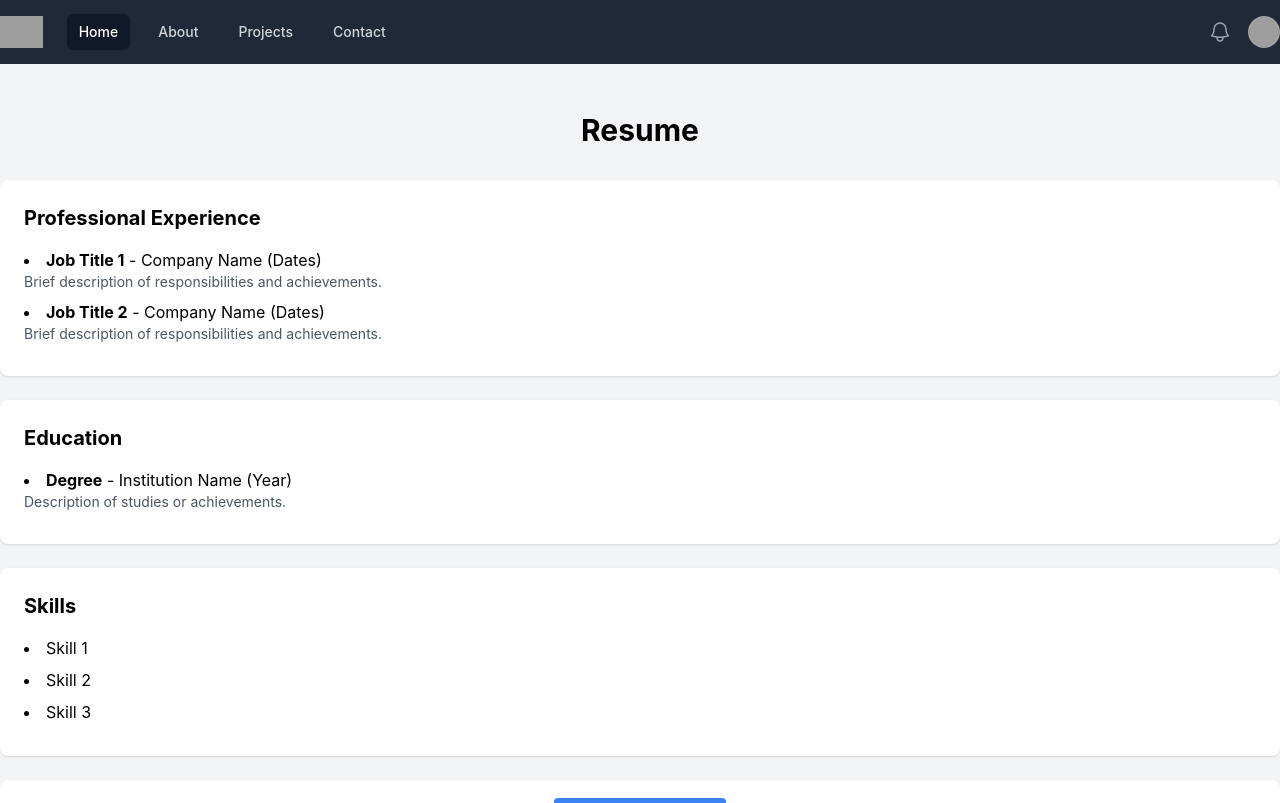
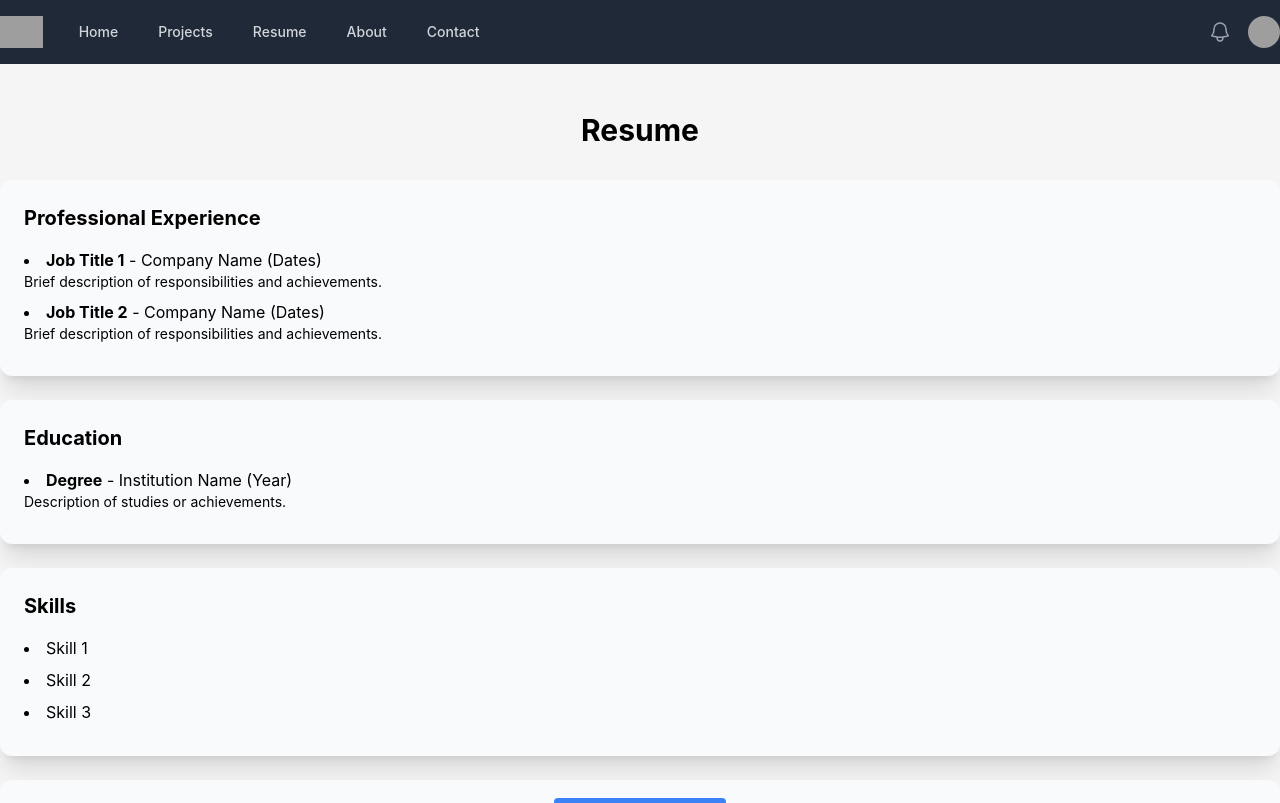
Before and after one commit to dillguill/dillguill.github.io, a React (Create React App) app: page /resume in a window 1280 px wide. Shown: the top 803 px of the page. Built offline with nearby package versions, Linux system fonts and the light colour scheme; grey boxes are pictures that could not be loaded.

Commit message:
Added resume to navbar

```diff
--- a/src/components/Navbar.js
+++ b/src/components/Navbar.js
@@ -4,9 +4,10 @@ import { Disclosure, DisclosureButton, DisclosurePanel, Menu, MenuButton, MenuIt
 import { Bars3Icon, BellIcon, XMarkIcon } from '@heroicons/react/24/outline';
 
 const navigation = [
-  { name: 'Home', href: '/', current: true },
+  { name: 'Home', href: '/', current: false },
+  { name: 'Projects', href: '/projects', current: false },
+  { name: 'Resume', href: '/resume', current: false },
   { name: 'About', href: '/about', current: false },
-  { name: 'Projects', href: '/projects', current: false },
   { name: 'Contact', href: '/contact', current: false },
 ];
 
--- a/src/components/Resume.js
+++ b/src/components/Resume.js
@@ -2,35 +2,35 @@ import React from 'react';
 
 const Resume = () => {
   return (
-    <section id="resume" className="bg-gray-100 py-12">
+    <section id="resume" className="py-12">
       <div className="container mx-auto">
         <h2 className="text-3xl font-bold text-center mb-8">Resume</h2>
 
-        <div className="bg-white shadow rounded-lg p-6">
+        <div className="bg-slate-50 dark:bg-slate-700 shadow-xl rounded-xl p-6">
           <h3 className="text-xl font-bold mb-4">Professional Experience</h3>
           <ul className="list-disc list-inside">
             <li className="mb-2">
               <strong>Job Title 1</strong> - Company Name (Dates)
-              <p className="text-sm text-gray-600">Brief description of responsibilities and achievements.</p>
+              <p className="text-sm">Brief description of responsibilities and achievements.</p>
             </li>
             <li className="mb-2">
               <strong>Job Title 2</strong> - Company Name (Dates)
-              <p className="text-sm text-gray-600">Brief description of responsibilities and achievements.</p>
+              <p className="text-sm">Brief description of responsibilities and achievements.</p>
             </li>
           </ul>
         </div>
 
-        <div className="bg-white shadow rounded-lg p-6 mt-6">
+        <div className="bg-slate-50 dark:bg-slate-700 shadow-xl rounded-xl p-6 mt-6">
           <h3 className="text-xl font-bold mb-4">Education</h3>
           <ul className="list-disc list-inside">
             <li className="mb-2">
               <strong>Degree</strong> - Institution Name (Year)
-              <p className="text-sm text-gray-600">Description of studies or achievements.</p>
+              <p className="text-sm">Description of studies or achievements.</p>
             </li>
           </ul>
         </div>
 
-        <div className="bg-white shadow rounded-lg p-6 mt-6">
+        <div className="bg-slate-50 dark:bg-slate-700 shadow-xl rounded-xl p-6 mt-6">
           <h3 className="text-xl font-bold mb-4">Skills</h3>
           <ul className="list-disc list-inside">
             <li className="mb-2">Skill 1</li>
@@ -39,7 +39,7 @@ const Resume = () => {
           </ul>
         </div>
 
-        <div className="bg-white shadow rounded-lg p-6 mt-6 text-center">
+        <div className="bg-slate-50 dark:bg-slate-700 shadow-xl rounded-xl p-6 mt-6 text-center">
           <a
             href="/path-to-resume.pdf"
             download
```
